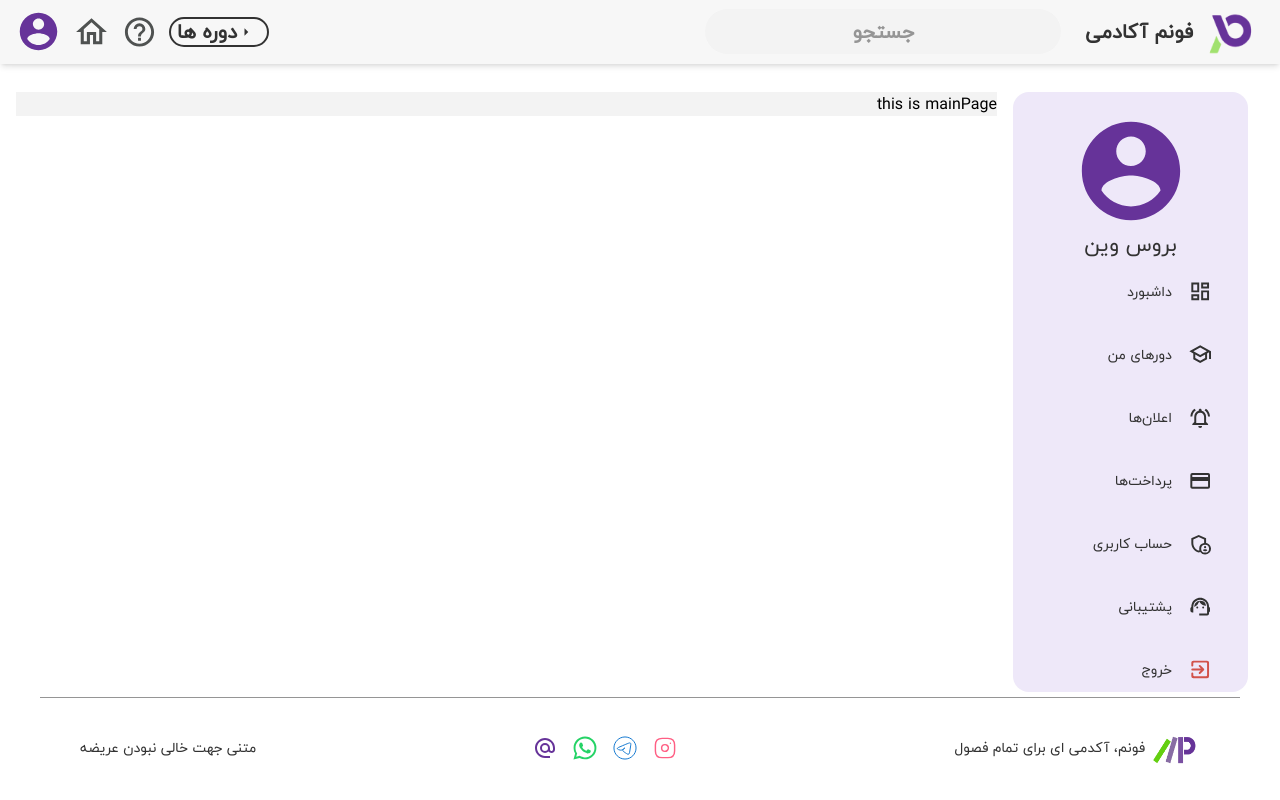
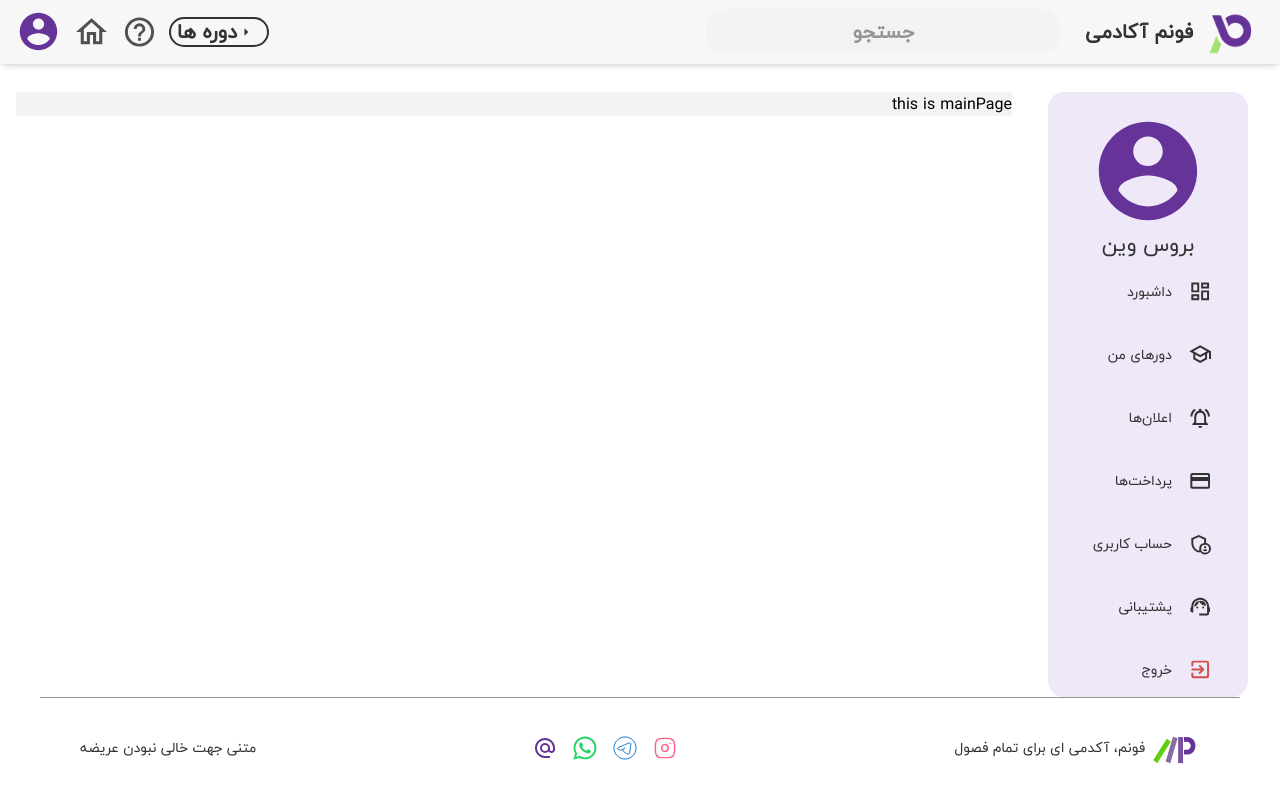
Before and after one commit to mohsenKh75/phoneme-academy-vite, a React app: page / in a window 1280 px wide. Built offline with nearby package versions, Linux system fonts and the light colour scheme; the HTML template or start-up script is replaced by a standard one; what react-date-object would draw is missing.

Commit message:
fix: add classnames for animations

```diff
--- a/src/Providers/LayoutContext.tsx
+++ b/src/Providers/LayoutContext.tsx
@@ -13,15 +13,15 @@ const LayoutContext = createContext<LayoutContextType | undefined>(undefined);
 export const LayoutProvider = ({ children }: { children: React.ReactNode }) => {
   const [isSidebarOpen, setIsSidebarOpen] = useState(false);
   const { isMobile, isDesktop } = useBreakpoint();
-  const [elementXSpacing, setElementXSpacing] = useState('112px');
+  const [elementXSpacing, setElementXSpacing] = useState('0px');
 
   useEffect(() => {
     let timeoutId: NodeJS.Timeout;
 
     if (isSidebarOpen) {
-      setElementXSpacing('267px');
+      setElementXSpacing('20px');
     } else {
-      timeoutId = setTimeout(() => setElementXSpacing('112px'), 300);
+      timeoutId = setTimeout(() => setElementXSpacing('0px'), 300);
     }
 
     return () => {
--- a/src/components/Layout/Sidebar/Sidebar.module.scss
+++ /dev/null
@@ -1,12 +0,0 @@
-.expandable {
-  transition: width 500ms cubic-bezier(0.92, 0.06, 0.24, 0.65);
-  will-change: width;
-
-  &.expanded {
-    animation: shake-to-expand 100ms ease-in-out;
-  }
-
-  &.shrinking {
-    animation: shake-to-shrink 100ms ease-in-out;
-  }
-}
--- a/src/components/Layout/Sidebar/index.tsx
+++ b/src/components/Layout/Sidebar/index.tsx
@@ -4,7 +4,6 @@ import { Typography } from '@/components/core/Typography';
 import { ASSETS } from '@/constants/assetsPath';
 import { SidebarItem } from './SidebarItem';
 import { classnames } from '@/utils/classnames';
-import styles from './Sidebar.module.scss';
 import { URLS } from '@/router/urls';
 
 interface Props {
@@ -18,12 +17,11 @@ export function Sidebar({ isExpanded }: Props) {
       alignItems='items-center'
       ySpacing='space-y-2'
       className={classnames(
-        'fixed no-scrollbar hidden lg:flex ease-in-out h-3/4 rounded-2xl mr-8 overflow-x-hidden',
-        styles.expandable,
+        'fixed no-scrollbar hidden lg:flex ease-in-out h-3/4 rounded-2xl mr-8 overflow-x-hidden expandable',
         {
-          [`${styles.expanded}`]: isExpanded,
-          [`${styles.shrinking}`]: !isExpanded,
-          'w-[235px]': isExpanded,
+          'animate-shake-expand': isExpanded,
+          'animate-shake-shrink': !isExpanded,
+          'w-[200px]': isExpanded,
           'w-[85px]': !isExpanded
         }
       )}
```
